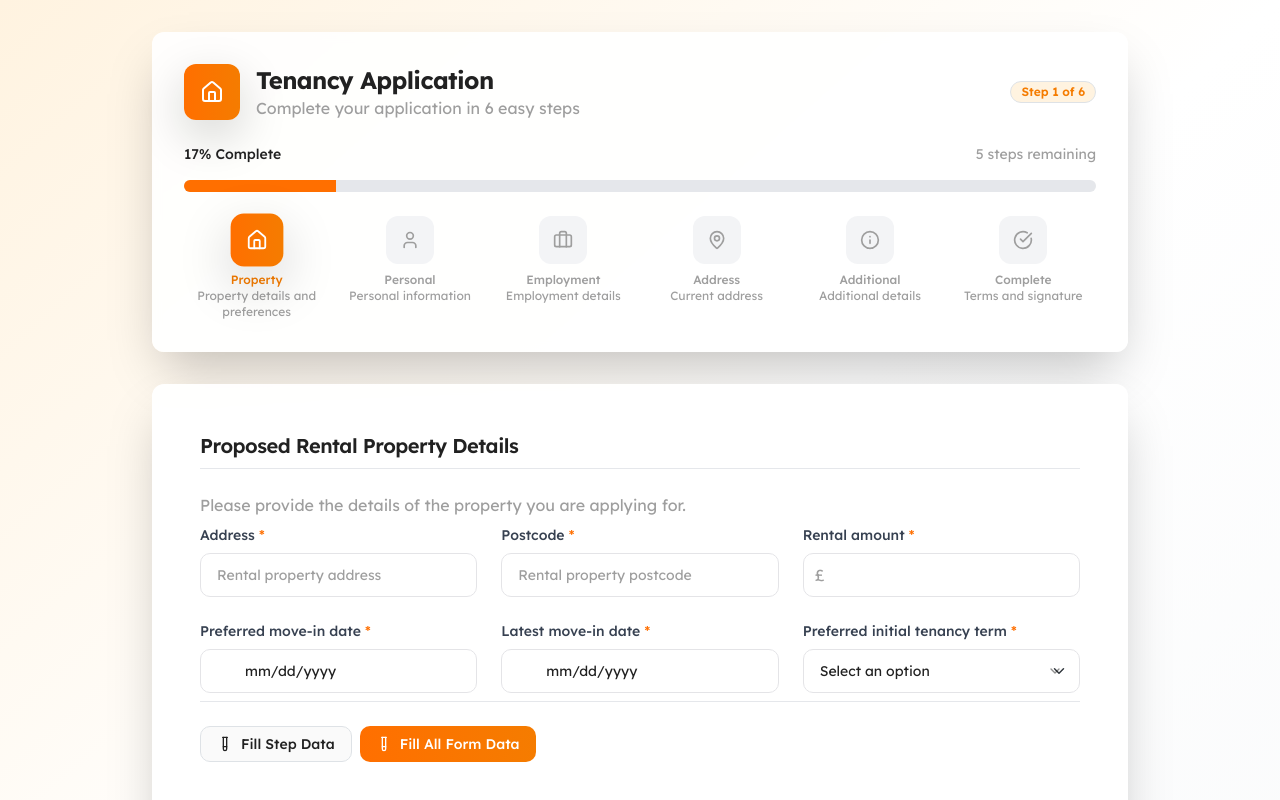
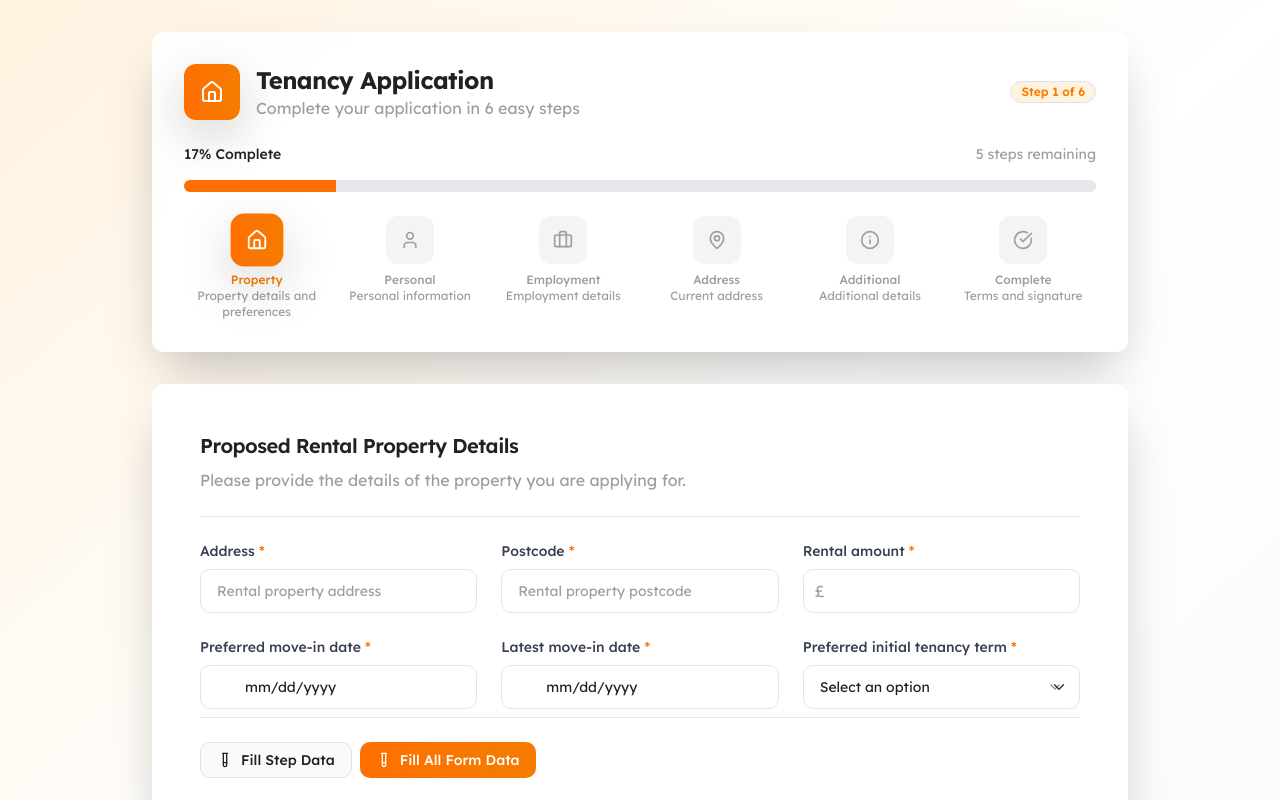
Before and after one commit to calvinwarwick/palmer-partners-forms, a React (Vite) app: page /tenancy-application in a window 1280 px wide. Both pictures are taken after a click on the button "Start Application". Shown: the top 800 px of the page. Built offline with nearby package versions, Linux system fonts and the light colour scheme.

Commit message:
Move property details description
Moved the "Please provide the details..." text to be below the title and above the border in the PropertyDetailsStep component.

```diff
--- a/src/components/tenancy-application/steps/PropertyDetailsStep.tsx
+++ b/src/components/tenancy-application/steps/PropertyDetailsStep.tsx
@@ -38,8 +38,8 @@ const PropertyDetailsStep = ({
     <div className="space-y-8 font-lexend">
       <div>
         <h3 className="text-xl font-semibold text-dark-grey mb-2">Proposed Rental Property Details</h3>
+        <p className="text-light-grey mb-6">Please provide the details of the property you are applying for.</p>
         <div className="border-b border-gray-200 mb-6"></div>
-        <p className="text-light-grey">Please provide the details of the property you are applying for.</p>
       </div>
 
       <div className="space-y-6">
```
